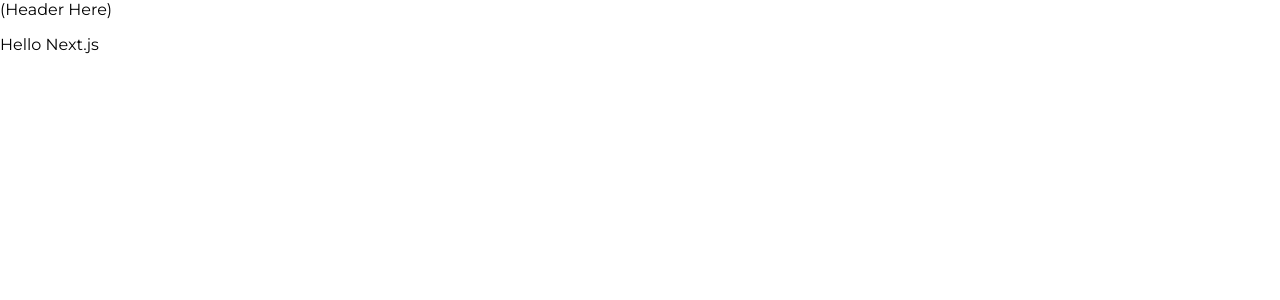
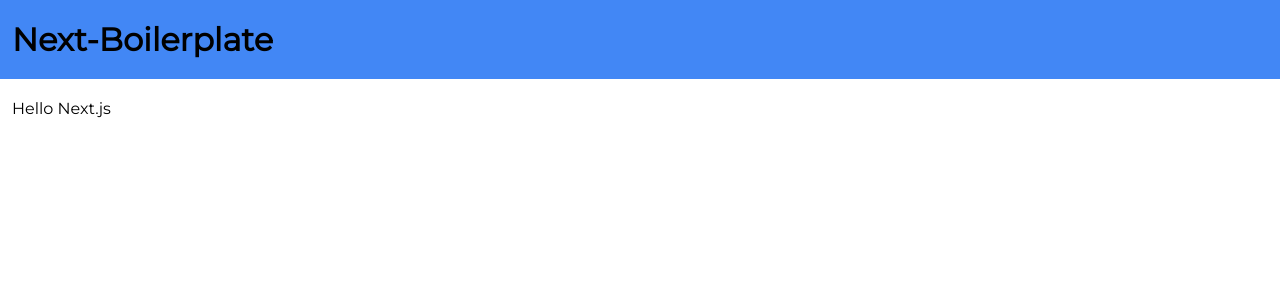
Before and after one commit to brokenmold/next-boilerplate, a Next.js app: page / in a window 1280 px wide. Shown: the top 300 px of the page. Built offline with nearby package versions, Linux system fonts and the light colour scheme.

Commit message:
Refactor Layout

```diff
--- a/components/Header.js
+++ b/components/Header.js
@@ -2,7 +2,7 @@
 
 const Header = () => (
     <div className="Header">
-        (Header Here)
+        <h1>Next-Boilerplate</h1>
     </div>
 );
 
--- a/components/Header.scss
+++ b/components/Header.scss
@@ -1 +1,7 @@
 @import "../theme/theme";
+
+.Header {
+    margin: 0;
+    padding: 20px 12px;
+    background: $header-background;
+}
--- a/components/_Layout.js
+++ b/components/_Layout.js
@@ -11,8 +11,12 @@
 
         <Head>
             <title>Next-Boilerplate</title>
-            <meta name="viewport" content="width=device-width, initial-scale=1" />
-            <meta charSet="utf-8" />
+            <meta
+                name="viewport"
+                content="width=device-width, initial-scale=1"
+                key="viewport"
+                charSet="utf-8"
+            />
         </Head>
 
         <Header />
--- a/components/_Layout.scss
+++ b/components/_Layout.scss
@@ -1,17 +1,27 @@
 @import "../theme/theme";
 
 * {
+    margin: 0;
+    padding: 0;
     box-sizing: border-box;
 }
 
-html, body, #__next {
+// .Layout {
+
+// }
+
+.index {
+    margin: 0;
+    padding: 20px 12px;
+}
+
+
+html, #__next {
     height: 100%;
     width: 100%;
 }
 
 body {
-    margin: 0;
-    padding: 0;
     font-family: $font-body;
     -webkit-font-smoothing: antialiased;
     -moz-osx-font-smoothing: grayscale;
--- a/pages/index.js
+++ b/pages/index.js
@@ -2,9 +2,14 @@
 
 export default function Index() {
   return (
-    <div>
+    <wrapper>
+
       <Layout />
-      <p>Hello Next.js</p>
-    </div>
+
+      <div className="index">
+        <p>Hello Next.js</p>
+      </div>
+
+    </wrapper>
   );
 }
--- a/theme/_colors.scss
+++ b/theme/_colors.scss
@@ -0,0 +1,2 @@
+// Header
+$header-background: #4287f5;
```
